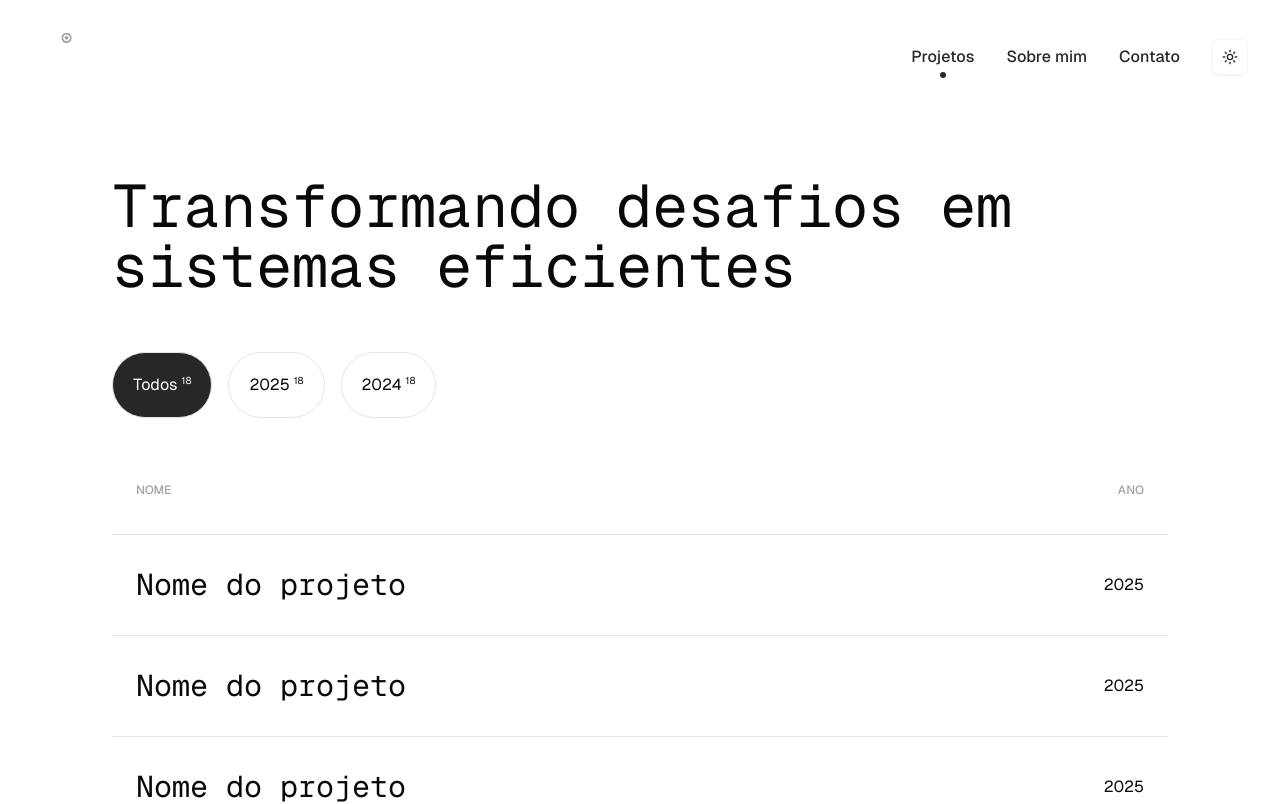
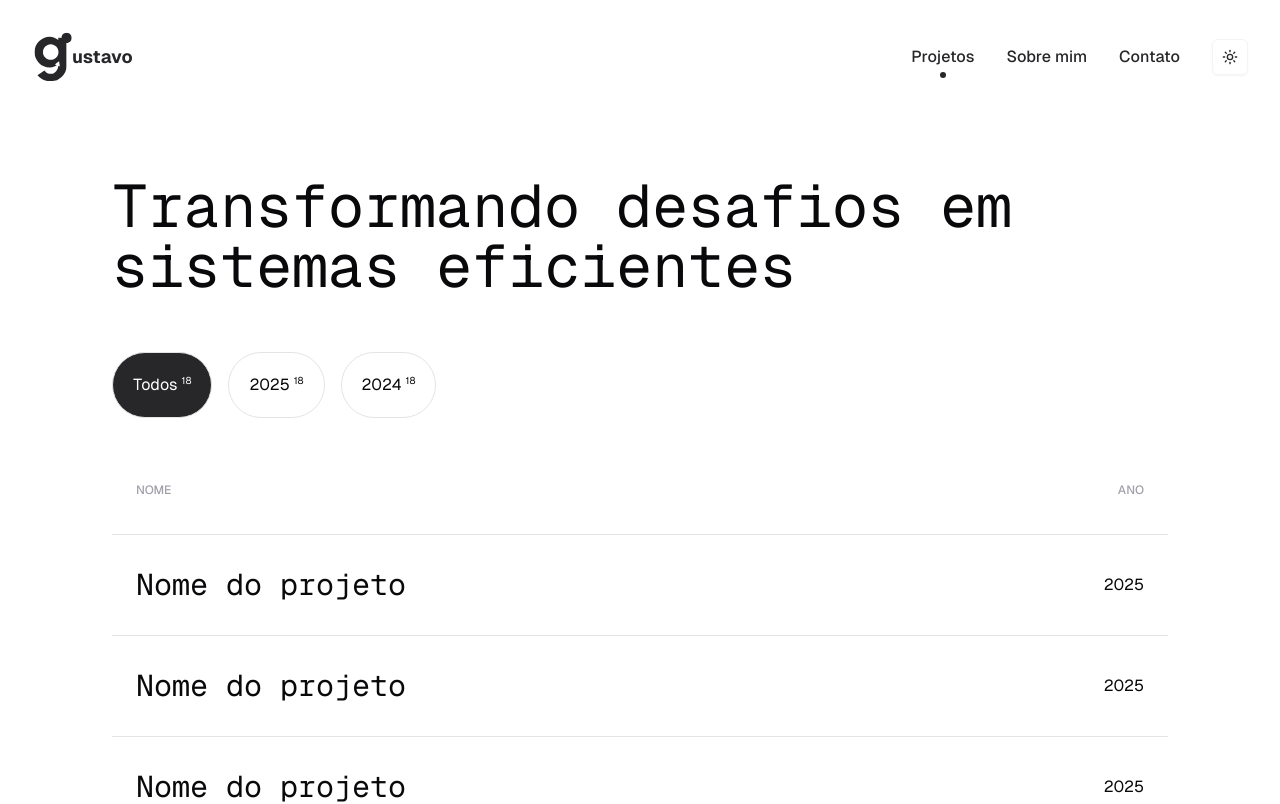
Before and after one commit to GustavoeDev/gustavodev-portfolio, a Next.js app: page /projects in a window 1280 px wide. Shown: the top 804 px of the page. Built offline with nearby package versions, Linux system fonts and the light colour scheme.

Commit message:
feat: replace logo with SVG component and update header implementation

```diff
--- a/src/components/shared/header.tsx
+++ b/src/components/shared/header.tsx
@@ -7,6 +7,8 @@ import { NavigationContext } from "@/contexts/openNavigationContext";
 import { useContext } from "react";
 import { usePathname } from "next/navigation";
 import Image from "next/image";
+
+import LogoGustavo from "@/assets/gustavoedev-logo.svg";
 
 export default function Header() {
   const { handleOpenNavigation } = useContext(NavigationContext);
@@ -35,11 +37,19 @@ export default function Header() {
     >
       <AnimationHover as={Link} href="/">
         <div className="flex items-center">
-          <div className="w-[40px] h-[50px]">
-            <Image src="/gustavoedev-logo.svg" alt="" width={50} height={50} />
-          </div>
+          <LogoGustavo
+            className={`${
+              pathname === "/" ? "text-white" : "text-zinc-800 dark:text-white"
+            } `}
+          />
           <div className="w-max">
-            <h2 className="animate-typing overflow-hidden whitespace-nowrap box-content border-r-4 border-r-white text-lg text-white font-bold">
+            <h2
+              className={`animate-typing overflow-hidden whitespace-nowrap box-content border-r-4 text-lg ${
+                pathname === "/"
+                  ? "text-white border-r-white"
+                  : "text-zinc-800 border-r-zinc-800 dark:text-white"
+              }  font-bold`}
+            >
               ustavo
             </h2>
           </div>
```
Also changed, not shown: public/gustavoedev-logo.svg (deleted), src/assets/gustavoedev-logo.svg (added).
